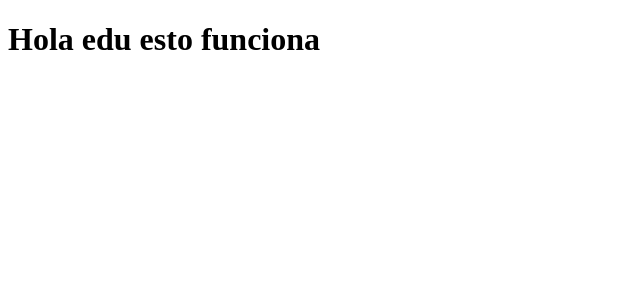
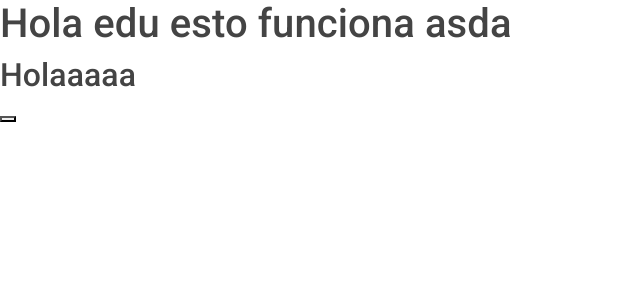
Before and after one commit to brunosaldana/McGym, an Angular app in the folder frontendMcGym/: page / in a window 1280 px wide. Shown: the top 300 px of the page, without its empty margins (0-640 px from the left). Built offline with nearby package versions, Linux system fonts and the light colour scheme.

Commit message:
empezamos el html

```diff
--- a/frontendMcGym/angular.json
+++ b/frontendMcGym/angular.json
@@ -27,7 +27,8 @@
               "src/assets"
             ],
             "styles": [
-              "src/styles.css"
+              "src/styles.css",
+              "bootswatch/dist/materia/bootstrap.min.css"
             ],
             "scripts": []
           },
--- a/frontendMcGym/src/app/app.component.html
+++ b/frontendMcGym/src/app/app.component.html
@@ -1 +1,17 @@
-<h1>Hola edu esto funciona</h1>
+<!DOCTYPE html>
+<html lang="en">
+<head>
+    <link href="">
+    <meta charset="UTF-8">
+    <meta http-equiv="X-UA-Compatible" content="IE=edge">
+    <meta name="viewport" content="width=device-width, initial-scale=1.0">
+    <title>Document</title>
+</head>
+<body>
+
+</body>
+</html><h1>Hola edu esto funciona asda</h1>
+<div>
+    <h2> Holaaaaa</h2>
+    <button></button>
+</div>
```
